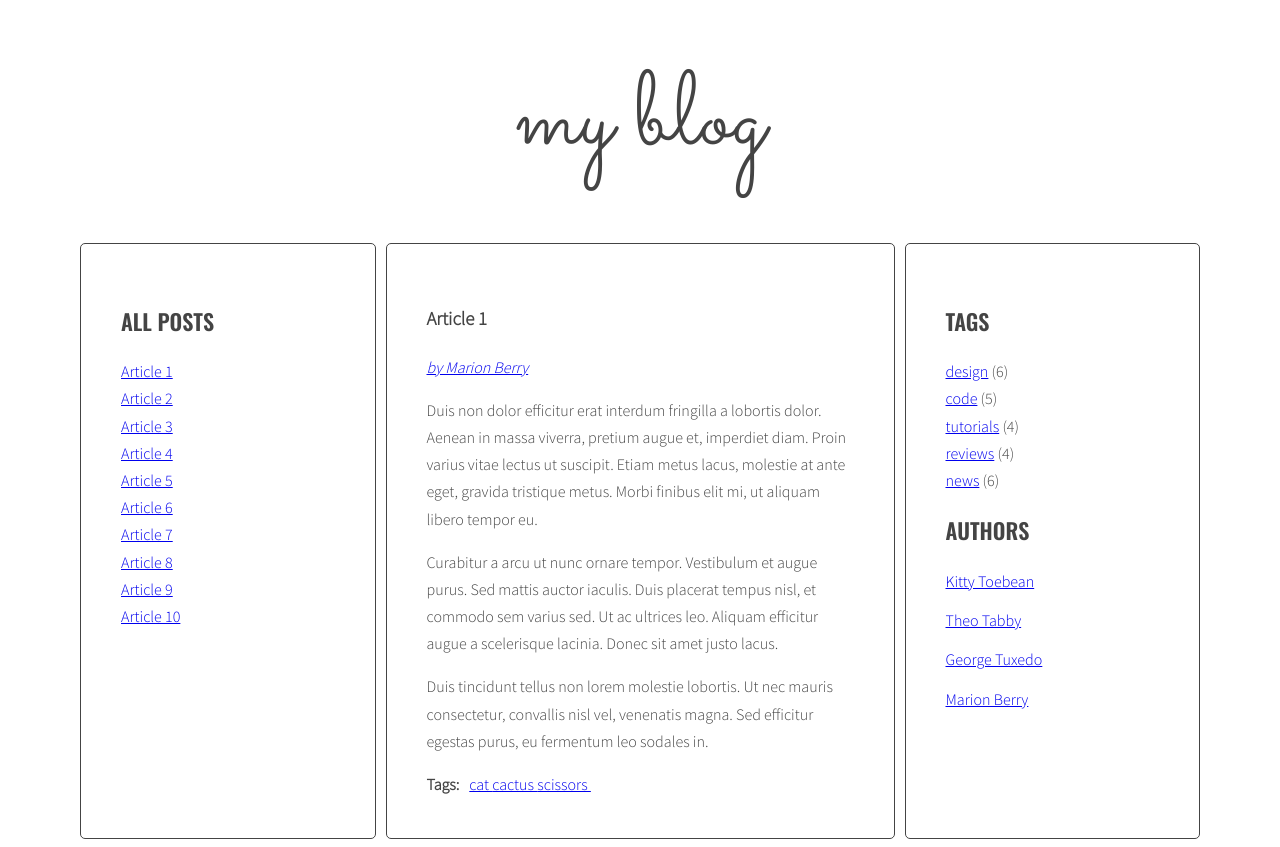
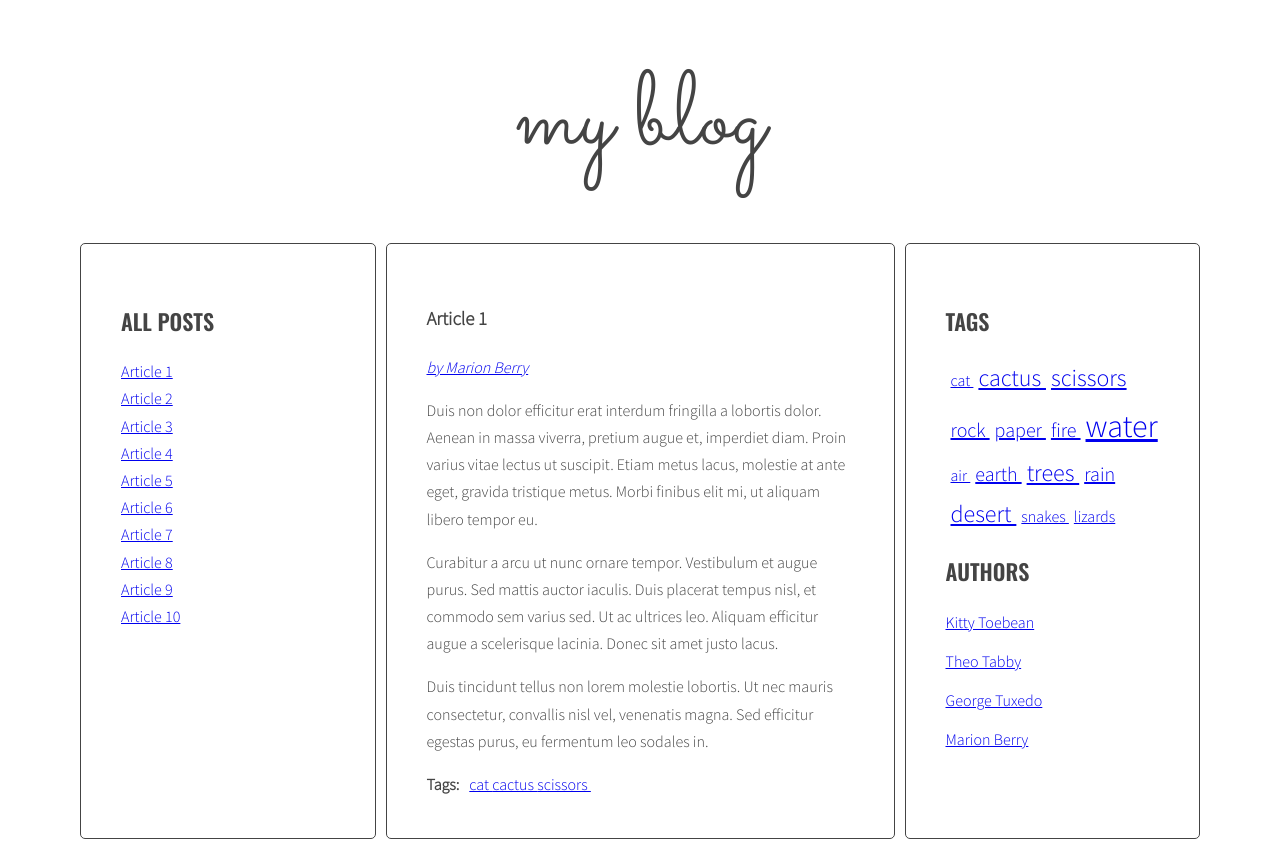
Before and after one commit to Demeqrosad/javascript-blog, a website: page index.html in a window 1280 px wide. Drawn offline with nearby package versions, Linux system fonts and the light colour scheme.

Commit message:
Add tags cloud

```diff
--- a/index.html
+++ b/index.html
@@ -178,12 +178,7 @@
 	      </section>
 	      <aside class="sidebar">
 	        <h2 class="section-title">Tags</h2>
-	        <ul class="list tags">
-	          <li><a href="#">design</a> <span>(6)</span></li>
-	          <li><a href="#">code</a> <span>(5)</span></li>
-	          <li><a href="#">tutorials</a> <span>(4)</span></li>
-	          <li><a href="#">reviews</a> <span>(4)</span></li>
-	          <li><a href="#">news</a> <span>(6)</span></li>
+	        <ul class="list list-inline tags">
 	        </ul>
 	        <h2 class="section-title">Authors</h2>
 	        <ul class="list authors">
--- a/js/script.js
+++ b/js/script.js
@@ -4,7 +4,10 @@ const optArticleSelector = '.post',
   optTitleSelector = '.post-title',
   optTitleListSelector = '.titles',
   optArticleTagsSelector = '.post-tags .list',
-  optArticleAuthorSelector = '.post-author';
+  optArticleAuthorSelector = '.post-author',
+  optTagsListSelector = '.tags.list',
+  optCloudClassCount = 5,
+  optCloudClassPrefix = 'tag-size-';
 
 function generateTitleLinks(customSelector = ''){
 
@@ -102,8 +105,40 @@ function titleClickHandler(event)
 
 generateTitleLinks();
 
+function calculateTagsParams(tags)
+{
+  const counts = [];
+  for(let key in tags)
+  {
+    console.log('tags[key]: ',tags[key]);
+    counts.push(tags[key]);
+  }
+  console.log('counts[]: ', counts);
+  const result = {min: 0, max: 0};
+  console.log('result.min: ', result.min);
+  if(counts.length != 0)
+  {
+    result.min = Math.min(...counts);
+    console.log('counts.join(", "): ', counts.join(', '));
+    console.log('result.min: ', result.min);
+    result.max = Math.max(...counts);
+  }
+  return result;
+}
+
+function calculateTagClass(count, params)
+{
+  const size = Math.round((params.max - params.min) / optCloudClassCount * count);
+  console.log('calculateTagClass: ', optCloudClassPrefix + Math.max(Math.min(size, optCloudClassCount), 1));
+  return optCloudClassPrefix + Math.max(Math.min(size, optCloudClassCount), 1);
+}
+
 function generateTags()
 {
+  /* create a new variable allTags with an empty object */
+
+  let allTags = {};
+
   /* find all articles */
 
   const articles = document.querySelectorAll(optArticleSelector);
@@ -145,6 +180,19 @@ function generateTags()
 
       liHTML = liHTML + html;
 
+      /* [NEW] check if this link is NOT already in allTags */
+
+      if(!allTags.hasOwnProperty(tag))
+      {
+        /* [NEW] add generated code to allTags object */
+
+        allTags[tag] = 1;
+      }
+      else
+      {
+        allTags[tag]++;
+      }
+
     /* END LOOP: for each tag */
     }
 
@@ -155,6 +203,34 @@ function generateTags()
 
   /* END LOOP: for every article: */
   }
+
+  /* [NEW] find list of tags in right column */
+
+  const tagList = document.querySelector(optTagsListSelector);
+
+  /* create variable for all links HTML code */
+  const tagsParams = calculateTagsParams(allTags);
+  console.log('tagsParams: ', tagsParams);
+  let allTagsHTML = '';
+
+  /* START LOOP: for each tag in allTags: */
+
+  for(let tag in allTags)
+  {
+
+    /* generate code of a link and add it to allTagsHTML */
+
+    //allTagsHTML += '<li><a href="#tag-' + tag + '" class="' + calculateTagClass(allTags[tag], tagsParams) + '">' + tag + ' (' + allTags[tag] + ') ';
+    allTagsHTML += '<li><a href="#tag-' + tag + '" class="' + calculateTagClass(allTags[tag], tagsParams) + '">' + tag + ' ';
+    console.log('allTagsHTML: ', allTagsHTML);
+
+  /* END LOOP: for each tag in allTags: */
+  }
+
+  /* [NEW] add html from allTagsHTML to tagList */
+
+  tagList.innerHTML = allTagsHTML;
+  console.log('allTags: ', allTags);
 }
 
 generateTags();
@@ -219,7 +295,7 @@ function addClickListenersToTags()
 {
   /* find all links to tags */
 
-  const linksToTags = document.querySelectorAll('.post-tags a');
+  const linksToTags = document.querySelectorAll('.post-tags a, ' + optTagsListSelector + ' a');
 
   /* START LOOP: for each link */
 
--- a/sass/style.scss
+++ b/sass/style.scss
@@ -91,6 +91,33 @@ body {
   }
 }
 
+.list-inline {
+  li {
+    display: inline;
+    padding-left: 5px;
+  }
+}
+
+.tag-size-1 {
+  font-size: 100%;
+}
+
+.tag-size-2 {
+  font-size: 125%;
+}
+
+.tag-size-3 {
+  font-size: 150%;
+}
+
+.tag-size-4 {
+  font-size: 175%;
+}
+
+.tag-size-5 {
+  font-size: 200%;
+}
+
 /* Authors */
 
 .authors {
```
Also changed, not shown: css/style.css, 1 other file.
